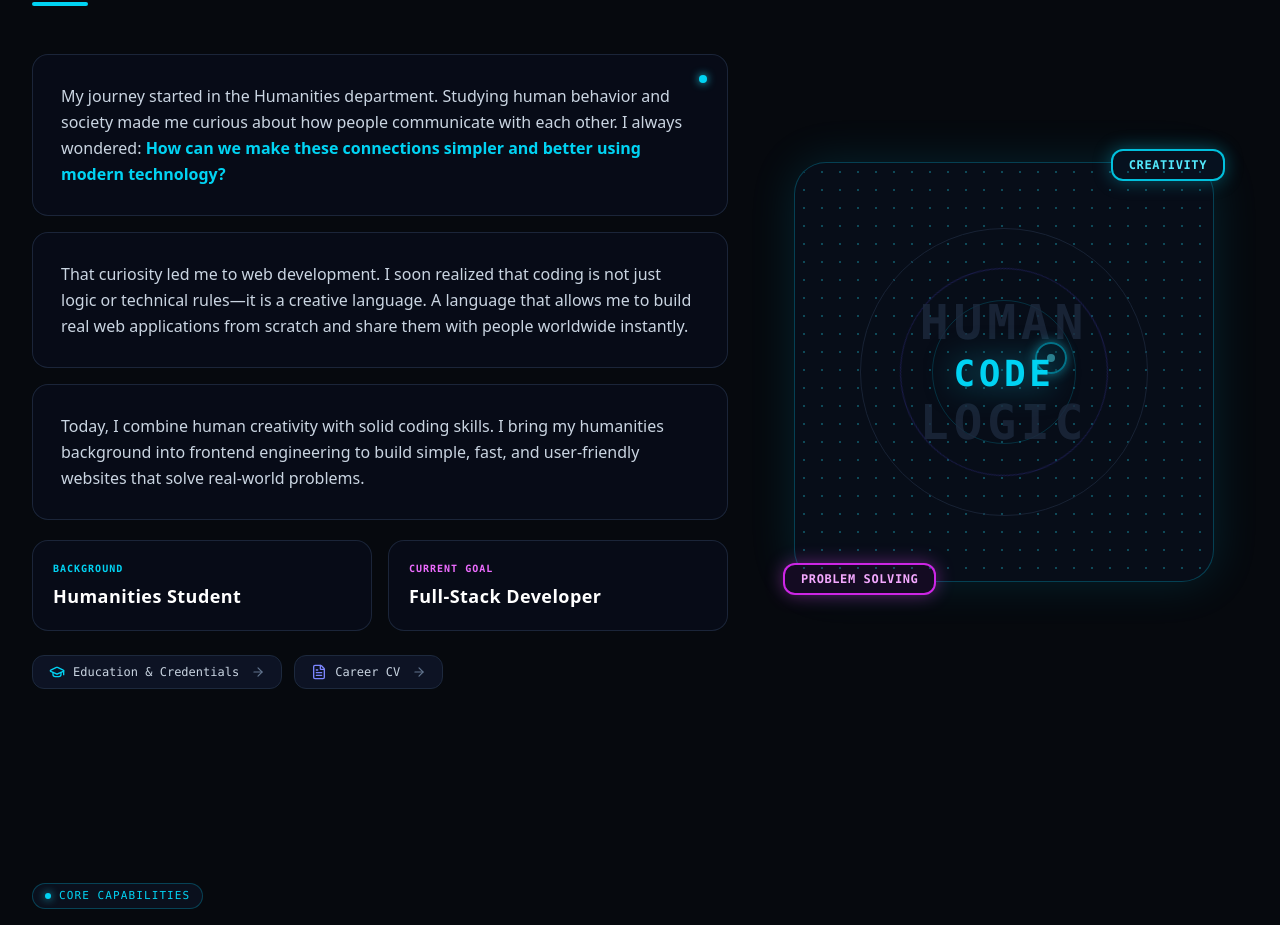
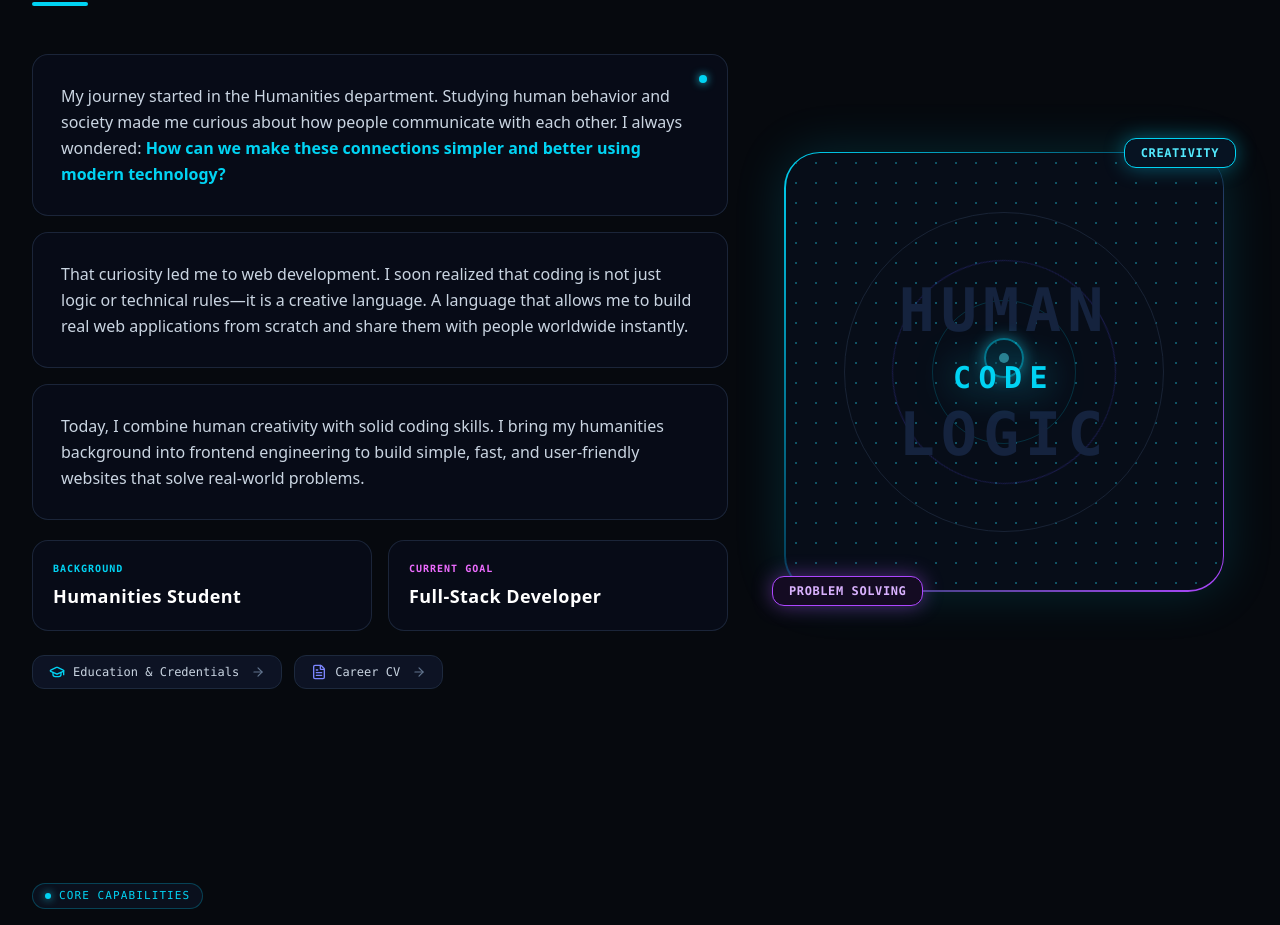
Before and after one commit to nahiyandev/protfolio, a Next.js app: page / in a window 1280 px wide. Shown: the part 1058-1983 px from the top of the page. Built offline with nearby package versions, Linux system fonts and the light colour scheme.

Commit message:
fix(about): resolve right cyber widget height collapse and match 1:1 dual-tone gradient border and depth

```diff
--- a/src/components/AboutSection.tsx
+++ b/src/components/AboutSection.tsx
@@ -34,7 +34,7 @@ export default function AboutSection({ onOpenEducation, onOpenResume }: AboutSec
           <div className="h-1 w-14 bg-cyan-400 rounded-full" />
         </div>
 
-        {/* Main Grid: Left Story Cards + Right Interactive Graphic */}
+        {/* Main Grid: Left Story Cards + Right Cyber Graphic */}
         <div className="grid grid-cols-1 lg:grid-cols-12 gap-8 items-center">
           {/* Left Column: 3 Story Cards + 2 Stats Cards */}
           <div className="lg:col-span-7 space-y-4">
@@ -107,49 +107,54 @@ export default function AboutSection({ onOpenEducation, onOpenResume }: AboutSec
             </div>
           </div>
 
-          {/* Right Column: Cyber Graphic Box matching screenshot */}
-          <div className="lg:col-span-5 flex justify-center items-center py-6">
-            <div className="relative w-full max-w-[420px] aspect-square rounded-[32px] bg-[#070d18] border border-cyan-500/30 p-8 flex items-center justify-center shadow-[0_0_45px_rgba(6,182,212,0.15)] group transition-all duration-500 hover:border-cyan-400/60">
+          {/* Right Column: Cyber Graphic Box matching screenshot 1:1 */}
+          <div className="lg:col-span-5 flex justify-center items-center py-6 w-full">
+            {/* Outer Dual-Tone Border Container: Prevents flex collapse and sets exact cyan/purple gradient border */}
+            <div className="relative w-full max-w-[420px] sm:max-w-[440px] h-[400px] sm:h-[440px] p-[1.5px] rounded-[32px] sm:rounded-[36px] bg-linear-to-br from-cyan-400 via-sky-500/30 to-purple-500 shadow-[0_0_50px_rgba(6,182,212,0.18)] group">
               {/* Corner Badge: CREATIVITY (Top Right) */}
-              <div className="absolute -top-3.5 -right-2 sm:-right-3 px-4 py-1.5 rounded-xl bg-[#06111f] border-2 border-cyan-400/90 text-cyan-300 font-mono text-xs font-black tracking-wider uppercase shadow-[0_0_18px_rgba(6,182,212,0.4)] backdrop-blur-md">
+              <div className="absolute -top-3.5 -right-2 sm:-right-3 px-4 py-1.5 rounded-xl bg-[#071322] border border-cyan-400 text-cyan-300 font-mono text-xs font-black tracking-wider uppercase shadow-[0_0_20px_rgba(6,182,212,0.45)] backdrop-blur-md z-20">
                 CREATIVITY
               </div>
 
               {/* Corner Badge: PROBLEM SOLVING (Bottom Left) */}
-              <div className="absolute -bottom-3.5 -left-2 sm:-left-3 px-4 py-1.5 rounded-xl bg-[#140b22] border-2 border-fuchsia-500/90 text-fuchsia-300 font-mono text-xs font-black tracking-wider uppercase shadow-[0_0_18px_rgba(217,70,239,0.4)] backdrop-blur-md">
+              <div className="absolute -bottom-3.5 -left-2 sm:-left-3 px-4 py-1.5 rounded-xl bg-[#140b22] border border-purple-500 text-purple-300 font-mono text-xs font-black tracking-wider uppercase shadow-[0_0_20px_rgba(168,85,247,0.45)] backdrop-blur-md z-20">
                 PROBLEM SOLVING
               </div>
 
+              {/* Inner Card Body with Matrix Dots and Radar Rings */}
+              <div className="relative w-full h-full rounded-[30px] sm:rounded-[34px] bg-[#070d18] overflow-hidden flex flex-col items-center justify-center p-6">
                 {/* Matrix Dot Grid Background */}
-              <div className="absolute inset-0 rounded-[32px] opacity-30 [background-image:radial-gradient(#22d3ee_1px,transparent_1px)] [background-size:18px_18px] pointer-events-none" />
+                <div className="absolute inset-0 opacity-35 [background-image:radial-gradient(#22d3ee_1.5px,transparent_1.5px)] [background-size:20px_20px] pointer-events-none" />
 
                 {/* Concentric Orbital Radar Rings */}
-              <div className="absolute w-72 h-72 rounded-full border border-slate-800/80 pointer-events-none group-hover:border-cyan-500/20 transition-colors duration-500" />
-              <div className="absolute w-52 h-52 rounded-full border border-indigo-900/50 pointer-events-none animate-spin [animation-duration:35s]" />
+                <div className="absolute w-72 h-72 sm:w-80 sm:h-80 rounded-full border border-slate-800/80 pointer-events-none group-hover:border-cyan-500/20 transition-colors duration-500" />
+                <div className="absolute w-52 h-52 sm:w-56 sm:h-56 rounded-full border border-indigo-900/50 pointer-events-none animate-spin [animation-duration:40s]" />
                 <div className="absolute w-36 h-36 rounded-full border border-cyan-500/20 pointer-events-none" />
 
-              {/* Center Typography Stack: HUMAN - CODE - LOGIC */}
+                {/* Center Typography Stack: HUMAN (faint) - CODE (bright cyan with reticle) - LOGIC (faint) */}
                 <div className="relative z-10 flex flex-col items-center justify-center text-center select-none space-y-1">
-                {/* HUMAN (faint top) */}
-                <span className="text-4xl sm:text-5xl font-black font-mono tracking-widest text-slate-800/80 group-hover:text-slate-700/80 transition-colors">
+                  {/* HUMAN (faint top watermark style) */}
+                  <span className="text-5xl sm:text-6xl font-black font-mono tracking-widest text-[#15233e] group-hover:text-[#1c2e50] transition-colors">
                     HUMAN
                   </span>
 
-                {/* CODE (Center bright with targeting reticle ring) */}
-                <div className="relative my-1">
-                  {/* Glowing Orbit Reticle */}
-                  <div className="absolute -top-3 -right-3 w-8 h-8 rounded-full border-2 border-cyan-400 bg-cyan-950/60 shadow-[0_0_12px_#22d3ee] flex items-center justify-center animate-pulse">
-                    <div className="w-2 h-2 rounded-full bg-cyan-300" />
+                  {/* Center CODE with Glowing Reticle Target */}
+                  <div className="relative my-2 flex items-center justify-center">
+                    {/* Glowing Target Reticle Ring */}
+                    <div className="absolute -top-3.5 left-1/2 -translate-x-1/2 w-10 h-10 rounded-full border-2 border-cyan-400 bg-cyan-950/70 shadow-[0_0_15px_#22d3ee] flex items-center justify-center animate-pulse pointer-events-none">
+                      <div className="w-2.5 h-2.5 rounded-full bg-cyan-300" />
                     </div>
-                  <span className="text-3xl sm:text-4xl font-black font-mono tracking-widest text-cyan-400 drop-shadow-[0_0_15px_rgba(6,182,212,0.6)]">
+
+                    <span className="text-2xl sm:text-3xl font-black font-mono tracking-[0.25em] text-cyan-400 drop-shadow-[0_0_18px_rgba(6,182,212,0.8)] z-10 pt-2">
                       CODE
                     </span>
                   </div>
 
-                {/* LOGIC (faint bottom) */}
-                <span className="text-4xl sm:text-5xl font-black font-mono tracking-widest text-slate-800/80 group-hover:text-slate-700/80 transition-colors">
+                  {/* LOGIC (faint bottom watermark style) */}
+                  <span className="text-5xl sm:text-6xl font-black font-mono tracking-widest text-[#15233e] group-hover:text-[#1c2e50] transition-colors">
                     LOGIC
                   </span>
+                </div>
               </div>
             </div>
           </div>
```
Lines whose indentation alone changed are shown as unchanged.
